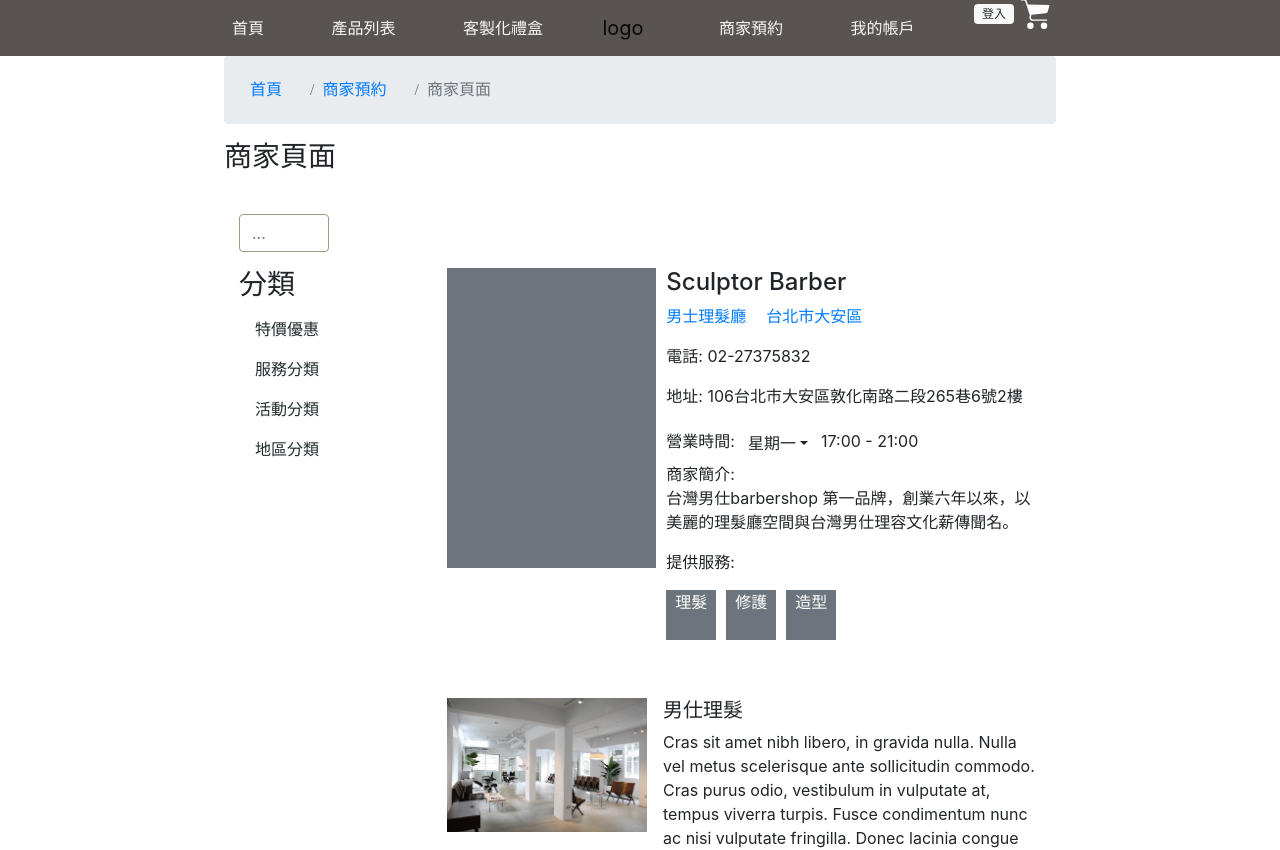
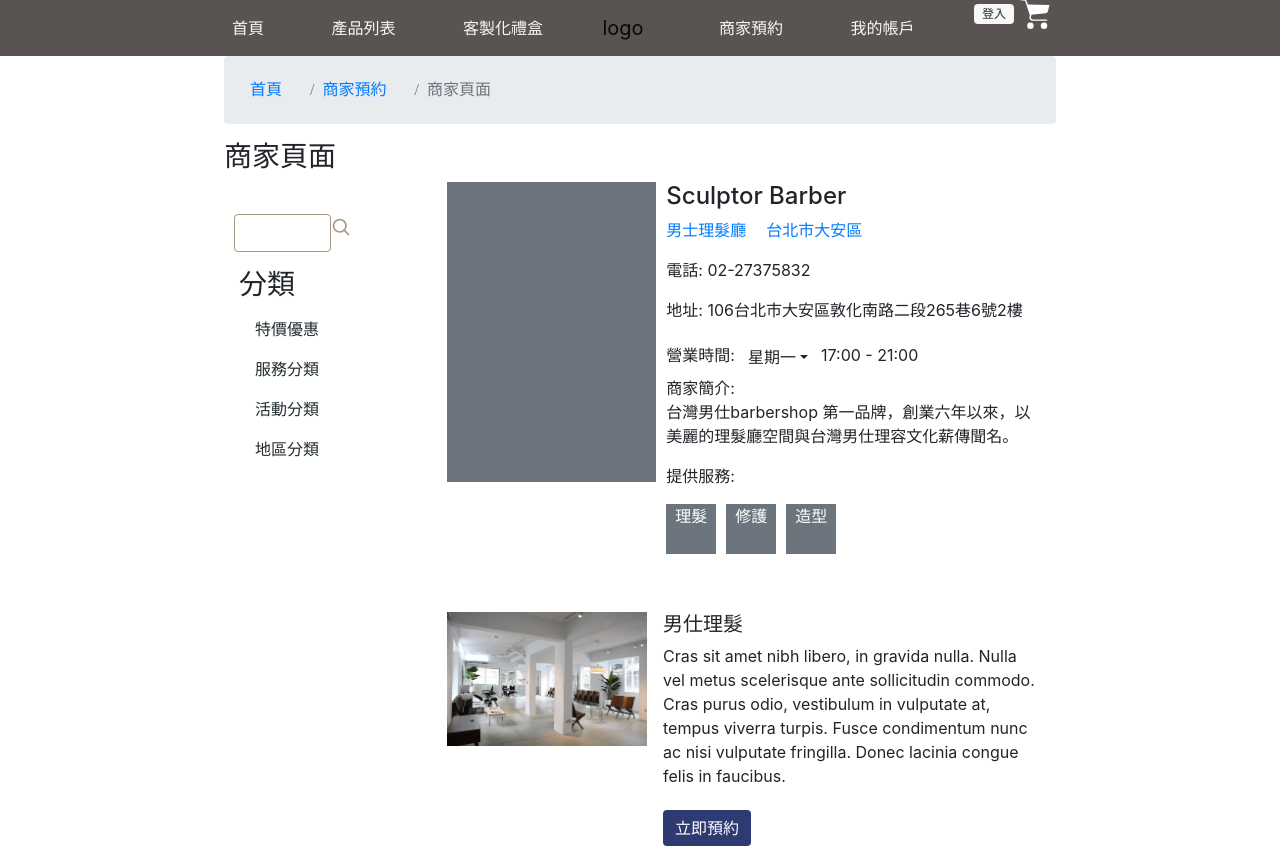
Before and after one commit to Kos8943/shakes-beard, a React (Create React App) app: page /shopdetail in a window 1280 px wide. Shown: the top 850 px of the page. Built offline with nearby package versions, Linux system fonts and the light colour scheme.

Commit message:
merge components

```diff
--- a/src/chen/components/CatesAside.js
+++ b/src/chen/components/CatesAside.js
@@ -1,5 +1,5 @@
 import React from 'react'
-import { Nav } from 'react-bootstrap'
+import { Nav,Form,InputGroup } from 'react-bootstrap'
 import '../../styles/custom.scss'
 
 function CatesAside(props) {
@@ -15,7 +15,27 @@
         </ul>
       */}
       <aside>
-        {/*  defaultActiveKey="/home"  */}
+          <Form.Group controlId="searchForm">
+            <Form.Row>
+              <Form.Control type="text"></Form.Control>
+              <Form.Label>
+                <a className="text-muted" href="#">
+                  <svg xmlns="https://www.w3.org/2000/svg" width="20" height="20" viewBox="0 0 24 24" fill="none" stroke="#a69981" stroke-width="2" stroke-linecap="round" stroke-linejoin="round" focusable="false" role="img"><title>Search</title><circle cx="10.5" cy="10.5" r="7.5"></circle><line x1="21" y1="21" x2="15.8" y2="15.8"></line></svg>
+                </a>
+              </Form.Label>
+            </Form.Row>
+          {/*
+            <InputGroup className="mb-2">
+              <Form.Control type="text"></Form.Control>
+              <InputGroup.Append>
+                <InputGroup.Text>
+                  <a className="text-muted" href="#">
+                    <svg xmlns="https://www.w3.org/2000/svg" width="20" height="20" viewBox="0 0 24 24" fill="none" stroke="#a69981" stroke-width="2" stroke-linecap="round" stroke-linejoin="round" focusable="false" role="img"><title>Search</title><circle cx="10.5" cy="10.5" r="7.5"></circle><line x1="21" y1="21" x2="15.8" y2="15.8"></line></svg>
+                  </a>
+                </InputGroup.Text>
+              </InputGroup.Append>
+            </InputGroup> */}
+        </Form.Group>
         <Nav className="flex-column">
           <h3>分類</h3>
           <Nav.Link href="#">特價優惠</Nav.Link>
--- a/src/chen/pages/ShopDetail.js
+++ b/src/chen/pages/ShopDetail.js
@@ -3,7 +3,6 @@
 import Breadcrumb from '../components/Breadcrumb'
 // import Pagination from '../components/Pagination'
 import CatesAside from '../components/CatesAside'
-import Search from '../components/Search'
 import InfoSection from '../components/InfoSection'
 import Description from '../components/Description'
 import Recommend from '../components/Recommend'
@@ -17,12 +16,6 @@
       {/* <Carousel /> */}
       <h3>商家頁面</h3>
       <div className="container">
-        <div className="row">
-          <div className="col-3">
-            <Search />
-          </div>
-          <div className="col-9"></div>
-        </div>
         <div className="row">
           <div className="col-3">
             <CatesAside />
--- a/src/chen/pages/ShopList.js
+++ b/src/chen/pages/ShopList.js
@@ -4,7 +4,6 @@
 import CatesAside from '../components/CatesAside'
 import Cards from '../components/Cards'
 import Sorts from '../components/Sorts'
-import Search from '../components/Search'
 import Cates from '../components/Cates'
 import Banner from '../components/Banner'
 
@@ -18,7 +17,6 @@
       <div className="container">
         <div className="row">
           <div className="col-3">
-            <Search />
             <CatesAside />
           </div>
           <div className="col-9">
```
